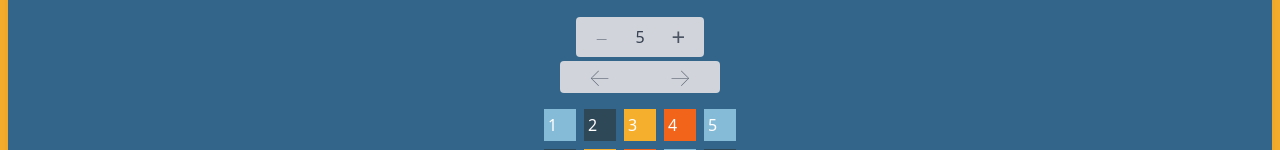
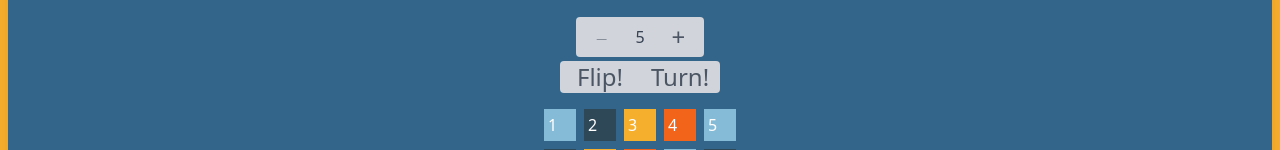
Before and after one commit to maxazillion/React-Projects, a React (Create React App) app: page /CubeTurn in a window 1280 px wide. Shown: the part 307-457 px from the top of the page. Built offline with nearby package versions, Linux system fonts and the light colour scheme.

Commit message:
add flip and turn functions/ implement

```diff
--- a/src/lib/index.js
+++ b/src/lib/index.js
@@ -59,17 +59,16 @@ function makeCubeBlock(cubes) {
   return makeCubeDiv(cubes);
 }
 
-function turnLeft(cubes) {
-  console.log(cubes);
+function flipCube(cubes) {
   let size = Math.sqrt(cubes.length);
   let ret = [];
   let temp = [];
 
   for (let i = 0; i < size; i++) {
-    ret.push([]);
+    temp.push([]);
   }
   for (let i = 0; i < cubes.length; i++) {
-    ret[i % size].push(cubes[i]);
+    temp[i % size].push(cubes[i]);
   }
   for (let i = 0; i < size; i++) {
     for (let x = 0; x < size; x++) {
@@ -101,4 +100,4 @@ function turnRight(cubes) {
   return ret;
 }
 
-export { generateCubes, makeCubeBlock, turnLeft, turnRight };
+export { generateCubes, makeCubeBlock, flipCube, turnRight };
--- a/src/pages/CubeTurn/index.js
+++ b/src/pages/CubeTurn/index.js
@@ -1,6 +1,6 @@
 import { useEffect, useState } from "react";
 import { Counter } from "../../components";
-import { generateCubes, makeCubeBlock } from "../../lib";
+import { flipCube, generateCubes, makeCubeBlock, turnRight } from "../../lib";
 
 function CubeTurn() {
   const [size, setSize] = useState(5);
@@ -9,6 +9,7 @@ function CubeTurn() {
 
   useEffect(() => {
     setNumberedCubes(generateCubes(size));
+    console.log(generateCubes(size));
     console.log(size);
   }, [size]);
 
@@ -16,16 +17,30 @@ function CubeTurn() {
     setCubes(numberedCubes);
   }, [numberedCubes]);
 
+  function handleRightTurn(event) {
+    setNumberedCubes(turnRight);
+  }
+
+  function handleFlip(event) {
+    setNumberedCubes(flipCube);
+  }
+
   return (
     <div className="fullScreen shadow-lg min-h-screen flex flex-col p-2 QueenBlue m-2 rounded-xl">
       <h1 className="self-center p-2 text-4xl">Cuboid</h1>
       <Counter size={size} setSize={setSize} max={10} setCubes={setCubes} />
       <div className="self-center m-2">
-        <button className=" bg-gray-300 text-gray-600 hover:text-gray-700 hover:bg-gray-400 h-full w-20 rounded-l cursor-pointer outline-none">
-          <span className="m-auto text-2xl font-thin">&larr;</span>
+        <button
+          className=" bg-gray-300 text-gray-600 hover:text-gray-700 hover:bg-gray-400 h-full w-20 rounded-l cursor-pointer outline-none"
+          onClick={handleFlip}
+        >
+          <span className="m-auto text-2xl font-thin">Flip!</span>
         </button>
-        <button className=" bg-gray-300 text-gray-600 hover:text-gray-700 hover:bg-gray-400 h-full w-20 rounded-r cursor-pointer outline-none">
-          <span className="m-auto text-2xl font-thin">&rarr;</span>
+        <button
+          className=" bg-gray-300 text-gray-600 hover:text-gray-700 hover:bg-gray-400 h-full w-20 rounded-r cursor-pointer outline-none"
+          onClick={handleRightTurn}
+        >
+          <span className="m-auto text-2xl font-thin">Turn!</span>
         </button>
       </div>
       <div className="self-center">{makeCubeBlock(cubes)}</div>
```
